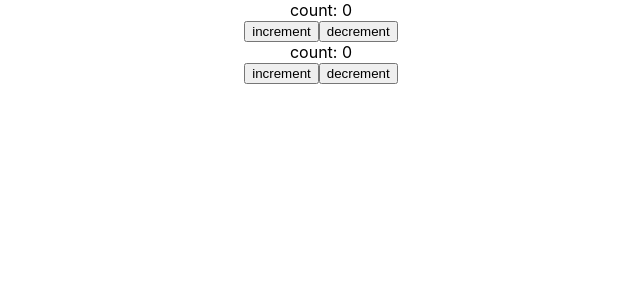
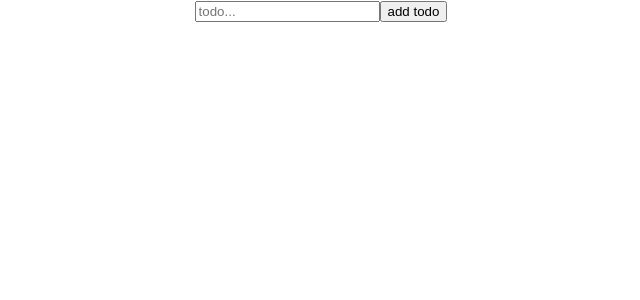
Before and after one commit to kangja/practical-react, a React (Create React App) app in the folder practical-react/: page / in a window 1280 px wide. Shown: the top 300 px of the page, without its empty margins (319-959 px from the left). Built offline with nearby package versions, Linux system fonts and the light colour scheme.

Commit message:
progress

```diff
--- a/practical-react/package.json
+++ b/practical-react/package.json
@@ -9,6 +9,7 @@
     "react": "^17.0.1",
     "react-dom": "^17.0.1",
     "react-scripts": "4.0.2",
+    "shortid": "^2.2.16",
     "web-vitals": "^1.0.1"
   },
   "scripts": {
--- a/practical-react/src/App.js
+++ b/practical-react/src/App.js
@@ -1,6 +1,6 @@
 import React, { Component } from "react";
 import "./App.css";
-import Counter from "./components/Counter";
+import TodoList from "./components/TodoList";
 
 class App extends Component {
   state = {
@@ -30,16 +30,7 @@ class App extends Component {
   render() {
     return (
       <div className="App">
-        <Counter
-          count={this.state.count}
-          decrement={this.decrement}
-          increment={this.increment}
-        />
-        <Counter
-          count={this.state.count}
-          decrement={this.decrement}
-          increment={this.increment}
-        />
+        <TodoList />
       </div>
     );
   }
--- /dev/null
+++ b/practical-react/src/components/Todo.js
@@ -0,0 +1,12 @@
+import React from "react";
+
+export default (props) => (
+  <div
+    style={{
+      textDecoration: "line-through",
+    }}
+    onClick={props.toggleComplete}
+  >
+    {props.todo.text}
+  </div>
+);
--- /dev/null
+++ b/practical-react/src/components/TodoForm.js
@@ -0,0 +1,40 @@
+import React from "react";
+import shortid from "shortid";
+
+export default class TodoForm extends React.Component {
+  state = {
+    text: "",
+  };
+
+  handleChange = (event) => {
+    this.setState({
+      [event.target.name]: event.target.value,
+    });
+  };
+
+  handleSubmit = (event) => {
+    event.preventDefault();
+    this.props.onSubmit({
+      id: shortid.generate(),
+      text: this.state.text,
+      complete: false,
+    });
+    this.setState({
+      text: "",
+    });
+  };
+
+  render() {
+    return (
+      <form onSubmit={this.handleSubmit}>
+        <input
+          name="text"
+          value={this.state.text}
+          onChange={this.handleChange}
+          placeholder="todo..."
+        />
+        <button onClick={this.handleSubmit}>add todo</button>
+      </form>
+    );
+  }
+}
--- /dev/null
+++ b/practical-react/src/components/TodoList.js
@@ -0,0 +1,47 @@
+import React from "react";
+import TodoForm from "./TodoForm";
+import Todo from "./Todo";
+
+export default class TodoList extends React.Component {
+  state = {
+    todos: [],
+  };
+
+  addTodo = (todo) => {
+    this.setState({
+      todos: [todo, ...this.state.todos],
+    });
+  };
+
+  toggleComplete = (id) => {
+    this.setState({
+      todos: this.state.todos.map((todo) => {
+        if (todo.id === id) {
+          // suppose to update
+          return {
+            ...todo,
+
+            complete: !todo.complete,
+          };
+        } else {
+          return todo;
+        }
+      }),
+    });
+  };
+
+  render() {
+    return (
+      <div>
+        <TodoForm onSubmit={this.addTodo} />
+        {this.state.todos.map((todo) => (
+          <Todo
+            key={todo.id}
+            toggleComplete={() => this.toggleComplete(todo.id)}
+            todo={todo}
+          />
+        ))}
+      </div>
+    );
+  }
+}
```
Also changed, not shown: 1 other file (tests, documents, lock files or other folders).
